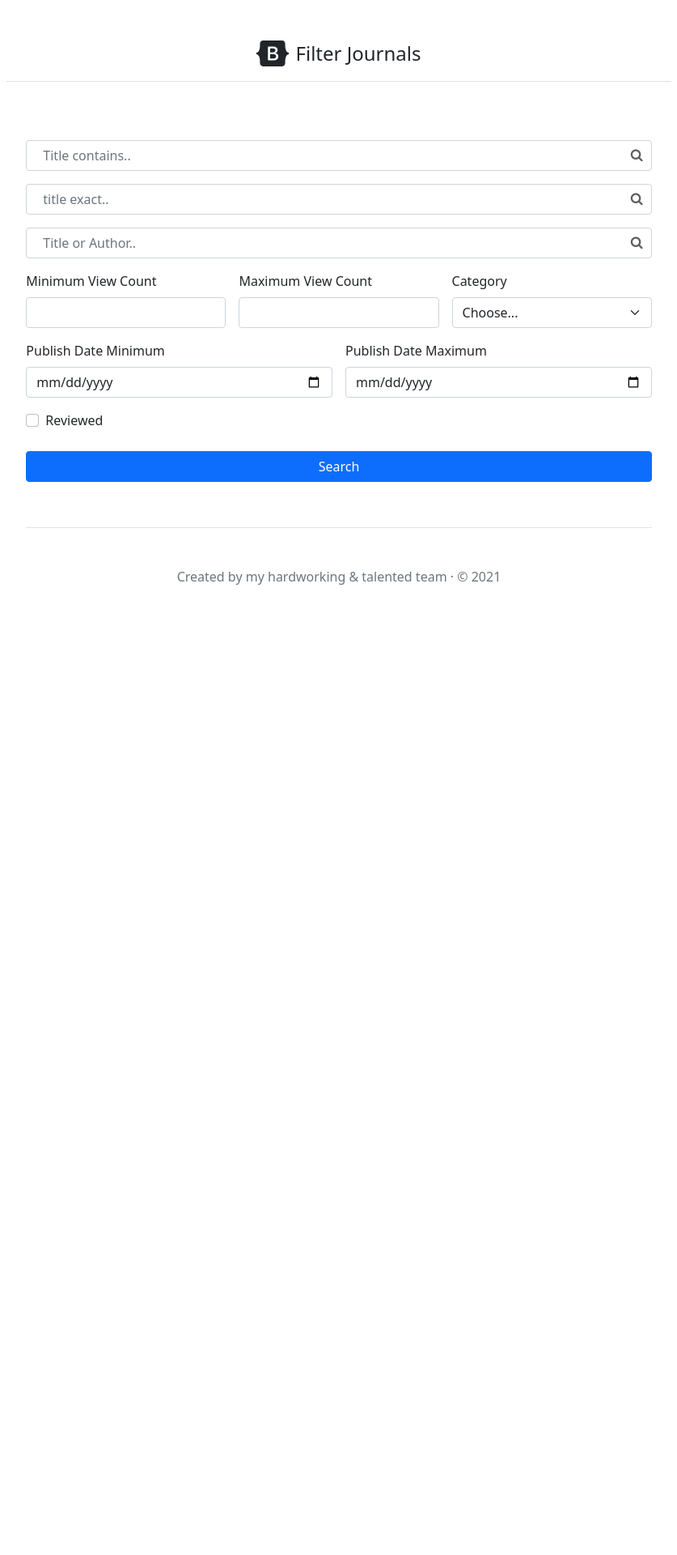
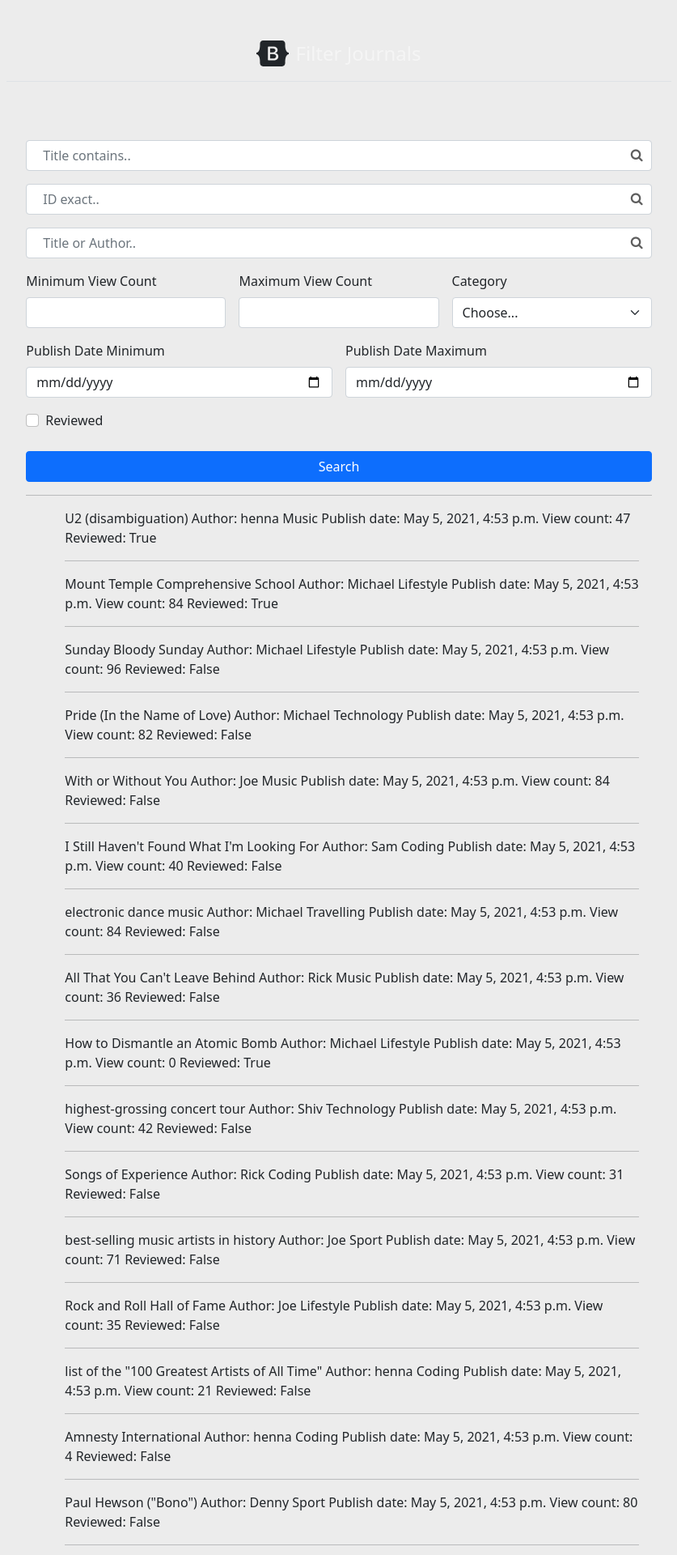
Before and after one commit to Lord-shiv/Filters_Django, a Django app: page /home/ in a window 1280 px wide. Shown: the top 1920 px of the page at 81% size, without its empty margins (221-1058 px from the left). Before the commit the page ends 722 px from the top, so only its background shows below. Run offline with Django 3.2, Linux system fonts and the light colour scheme; data comes from the database, SQL or seed files in the repository.

Commit message:
👷~ Search usinig author's name & id

```diff
--- a/app_journal/views.py
+++ b/app_journal/views.py
@@ -1,5 +1,26 @@
 from django.shortcuts import render
+from .models import Journal
+from django.db.models import Q
 
 
 def BootstrapFilterView(request):
-    return render(request, "bootstrap_form.html", {})
+    qs = Journal.objects.all()
+    title_contains_query = request.GET.get('title_contains')
+    id_exact_query = request.GET.get('id_exact')
+    title_or_author_query = request.GET.get('title_or_author')
+
+    if title_contains_query != '' and title_contains_query is not None:
+        qs = qs.filter(title__icontains=title_contains_query)
+
+    elif id_exact_query != '' and id_exact_query is not None:
+        qs = qs.filter(id=id_exact_query)
+
+    elif title_or_author_query != '' and title_or_author_query is not None:
+        qs = qs.filter(Q(title__icontains=title_or_author_query) |
+                       Q(author__name__icontains=title_or_author_query)
+                       ).distinct()
+
+    context = {
+        'queryset': qs
+    }
+    return render(request, "bootstrap_form.html", context)
--- a/static/style.css
+++ b/static/style.css
@@ -1,3 +1,7 @@
+.fs-4 {
+    color: whitesmoke;
+}
+
 input[type=text]:focus {
     border-color:dodgerBlue;
     box-shadow:0 0 8px 0 dodgerBlue;
--- a/templates/bootstrap_form.html
+++ b/templates/bootstrap_form.html
@@ -19,7 +19,7 @@
 
 </head>
 
-<body>
+<body style="background-color: rgb(236, 236, 236);">
 
     <div class="col-lg-8 mx-auto p-3 py-md-5">
         <header class="d-flex justify-content-center pb-3 mb-5 border-bottom">
@@ -34,52 +34,66 @@
                 <span class="fs-4">Filter Journals</span>
             </a>
         </header>
+        <!-- <div class="form-row">
+            <div class="form-group col-12">
+                <div class="input-group">
+                    <input class="form-control border-right-0 border p-1" type="search" name="title_contains"
+                        placeholder="Title contains..." />
+                    <span class="input-group-append">
+                        <div class="input-group-text bg-transparent p-2">
+                            <i class="fa fa-search"></i>
+                        </div>
+                    </span>
+                </div>
+            </div>
+        </div> -->
         <div class="hello p-4">
-            <form class="row g-3">
-                <div class="col-12  ">
+            <form method='GET' action="." class="row g-3">
+                <div class="col-12">
                     <div class="inputWithIcon">
-                        <input type="text" class="form-control  " placeholder="Title contains..">
+                        <input type="text" class="form-control  " placeholder="Title contains.." name="title_contains">
                         <i class="fa fa-search" aria-hidden="true"></i>
                     </div>
                 </div>
                 <div class="col-12  ">
                     <div class="inputWithIcon">
-                        <input type="text" class="form-control  " placeholder="title exact..">
+                        <input type="text" class="form-control  " placeholder="ID exact.." name="id_exact">
                         <i class="fa fa-search" aria-hidden="true"></i>
                     </div>
                 </div>
                 <div class="col-12  ">
                     <div class="inputWithIcon">
-                        <input type="text" class="form-control  " placeholder="Title or Author..">
+                        <input type="text" class="form-control  " placeholder="Title or Author.."
+                            name="title_or_author">
                         <i class="fa fa-search" aria-hidden="true"></i>
                     </div>
                 </div>
                 <div class="col-md-4">
-                    <label for="inputEmail4" class="form-label">Minimum View Count</label>
-                    <input type="number" min=0 class="form-control" id="inputEmail4">
+                    <label for="viewCountMin" class="form-label">Minimum View Count</label>
+                    <input type="number" min=0 class="form-control" name="view_count_min">
                 </div>
                 <div class="col-md-4">
-                    <label for="inputPassword4" class="form-label">Maximum View Count</label>
-                    <input type="number" min=0 class="form-control" id="inputPassword4">
+                    <label for="viewCountMax" class="form-label">Maximum View Count</label>
+                    <input type="number" min=0 class="form-control" name="view_count_max">
                 </div>
                 <div class="col-md-4">
-                    <label for="inputState" class="form-label">Category</label>
-                    <select id="inputState" class="form-select">
+                    <label for="category" class="form-label">Category</label>
+                    <select id="category" class="form-select" name="category">
                         <option selected>Choose...</option>
                         <option>...</option>
                     </select>
                 </div>
                 <div class="col-md-6">
-                    <label for="inputPassword4" class="form-label">Publish Date Minimum</label>
-                    <input type="date" class="form-control" id="inputPassword4">
+                    <label for="publishDateMin" class="form-label">Publish Date Minimum</label>
+                    <input type="date" class="form-control" name="date_min">
                 </div>
                 <div class="col-md-6">
-                    <label for="inputPassword4" class="form-label">Publish Date Maximum</label>
-                    <input type="date" class="form-control" id="inputPassword4">
+                    <label for="publishDateMax" class="form-label">Publish Date Maximum</label>
+                    <input type="date" class="form-control" name="date_max">
                 </div>
                 <div class="col-12">
                     <div class="form-check">
-                        <input class="form-check-input" type="checkbox" id="reviewed">
+                        <input class="form-check-input" type="checkbox" id="reviewed" name="reviewed">
                         <label class="form-check-label" for="reviewed">
                             Reviewed
                         </label>
@@ -90,14 +104,33 @@
                         <button type="submit" class="btn btn-primary">Search</button>
                     </div>
             </form>
+            <hr>
+
+            <div class="container">
+                <ul style="list-style-type:none !important;">
+                    {% for journal in queryset %}
+                    <li>
+                        {{ journal.title }}
+                        <span>Author: {{ journal.author.name }}</span>
+                        <span>
+                            {% for cat in journal.categories.all %}
+                            {{ cat }}
+                            {% endfor %}
+                        </span>
+                        <span>Publish date: {{ journal.publish_date }}</span>
+                        <span>View count: {{ journal.views }}</span>
+                        <span>Reviewed: {{ journal.reviewed }}</span>
+                    </li>
+                    <hr />
+                    {% endfor %}
+                </ul>
+            </div>
         </div>
-
 
         <footer class="pt-5 my-5 text-muted border-top d-flex justify-content-center">
             Created by my hardworking & talented team &middot; &copy; 2021
         </footer>
     </div>
-
 
     <script src="https://cdn.jsdelivr.net/npm/bootstrap@5.0.0-beta3/dist/js/bootstrap.bundle.min.js"
         integrity="sha384-JEW9xMcG8R+pH31jmWH6WWP0WintQrMb4s7ZOdauHnUtxwoG2vI5DkLtS3qm9Ekf"
```
